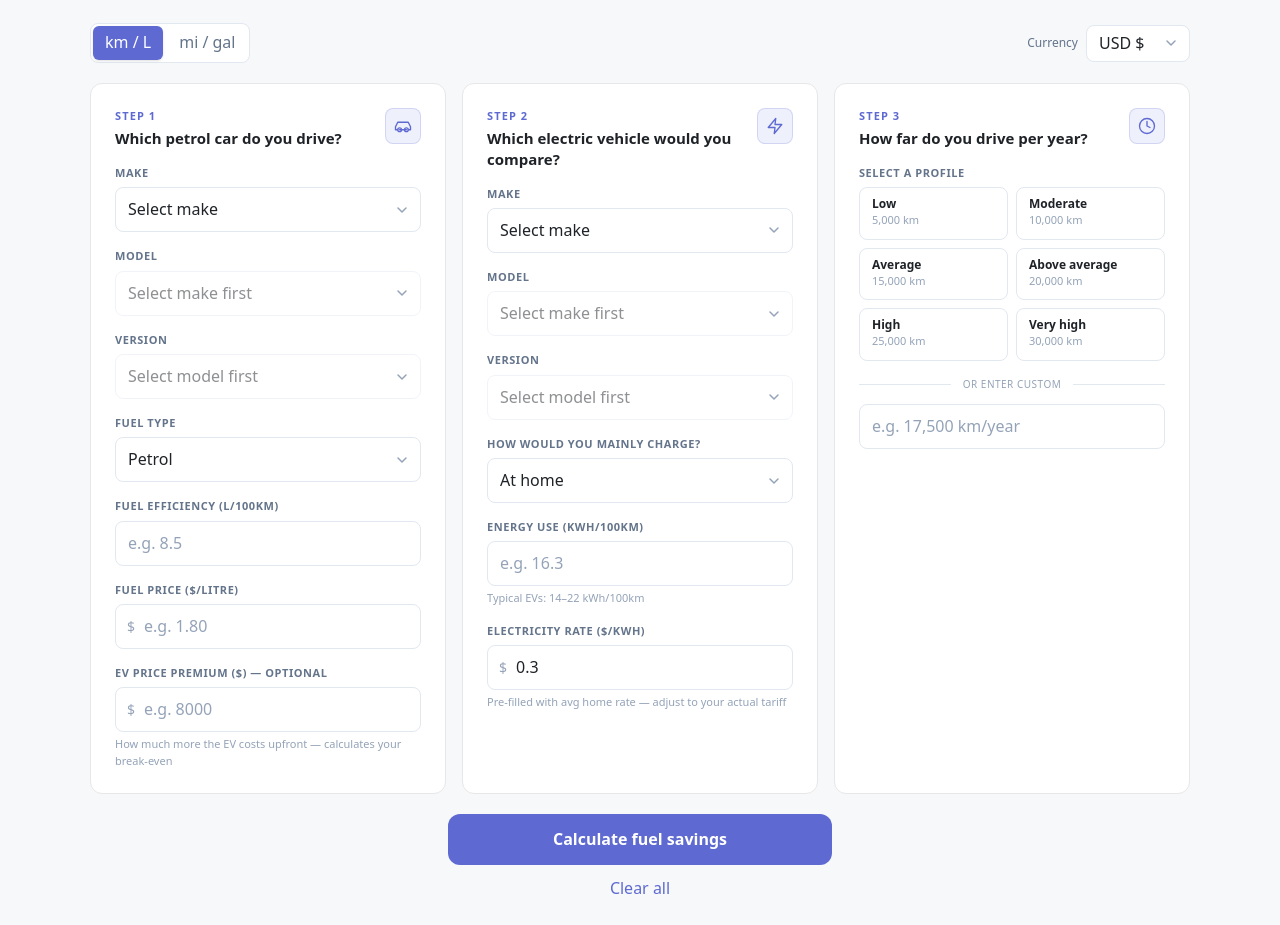
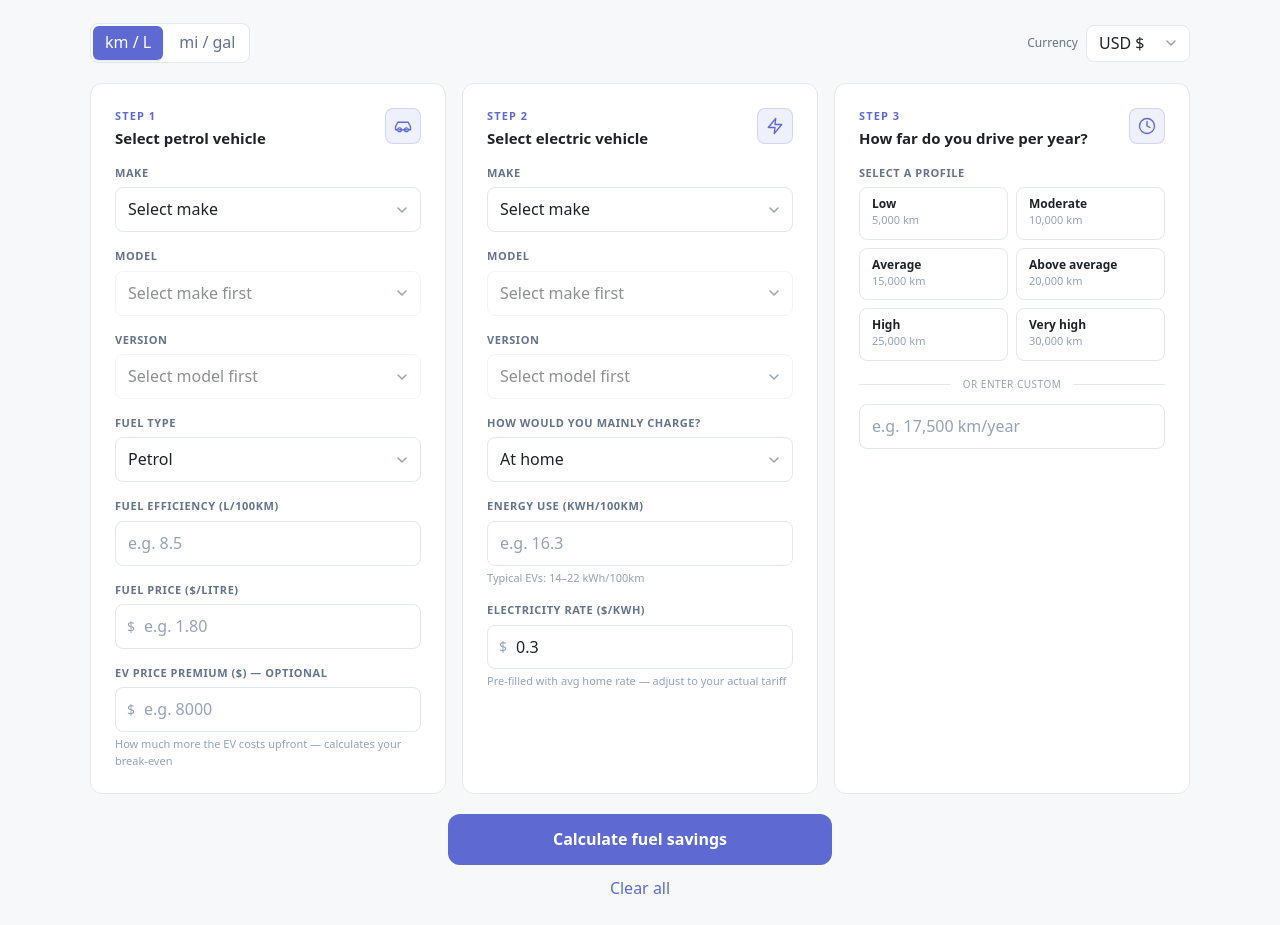
Before and after one commit to Utility-Websites-Agency/ev-vs-petrol-calc, a Next.js app: page / in a window 1280 px wide. Shown: the part 780-1705 px from the top of the page. Built offline with nearby package versions, Linux system fonts and the light colour scheme.

Commit message:
chore: update step 1 and 2 headings

```diff
--- a/components/CalculatorSection.tsx
+++ b/components/CalculatorSection.tsx
@@ -320,7 +320,7 @@ export function CalculatorSection() {
             <div className="flex items-start justify-between">
               <div>
                 <p className="text-[11px] text-[#5e6ad2] uppercase tracking-widest mb-1 font-semibold">Step 1</p>
-                <p className="text-[15px] text-[#1f2328] leading-snug font-semibold">Which petrol car do you drive?</p>
+                <p className="text-[15px] text-[#1f2328] leading-snug font-semibold">Select petrol vehicle</p>
               </div>
               <div className="w-9 h-9 rounded-lg bg-[#5e6ad2]/10 border border-[#5e6ad2]/20 flex items-center justify-center flex-shrink-0 ml-3">
                 <svg width="18" height="18" viewBox="0 0 24 24" fill="none" stroke="#5e6ad2" strokeWidth="1.8" strokeLinecap="round" strokeLinejoin="round">
@@ -420,7 +420,7 @@ export function CalculatorSection() {
             <div className="flex items-start justify-between">
               <div>
                 <p className="text-[11px] text-[#5e6ad2] uppercase tracking-widest mb-1 font-semibold">Step 2</p>
-                <p className="text-[15px] text-[#1f2328] leading-snug font-semibold">Which electric vehicle would you compare?</p>
+                <p className="text-[15px] text-[#1f2328] leading-snug font-semibold">Select electric vehicle</p>
               </div>
               <div className="w-9 h-9 rounded-lg bg-[#5e6ad2]/10 border border-[#5e6ad2]/20 flex items-center justify-center flex-shrink-0 ml-3">
                 <svg width="18" height="18" viewBox="0 0 24 24" fill="none" stroke="#5e6ad2" strokeWidth="1.8" strokeLinecap="round" strokeLinejoin="round">
```
